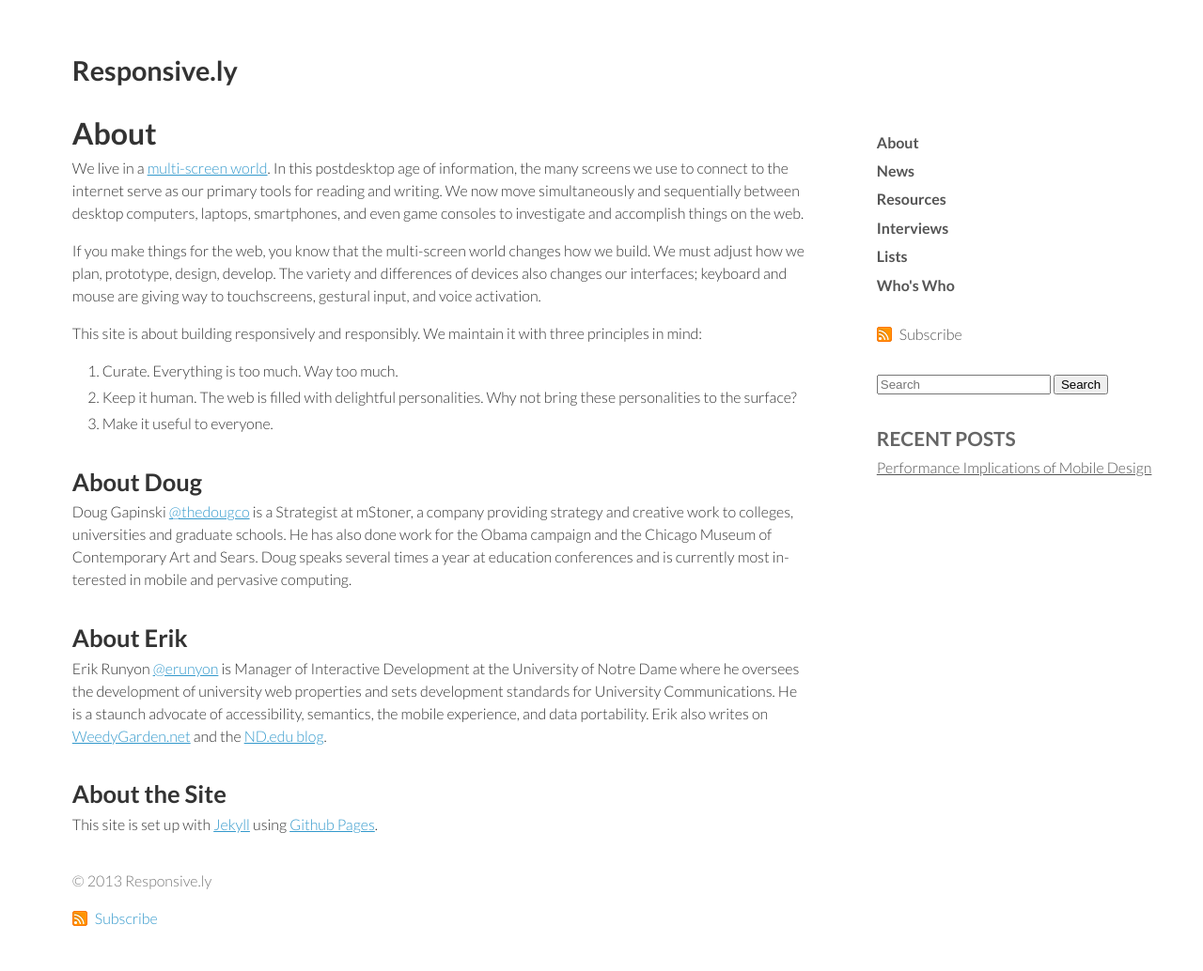
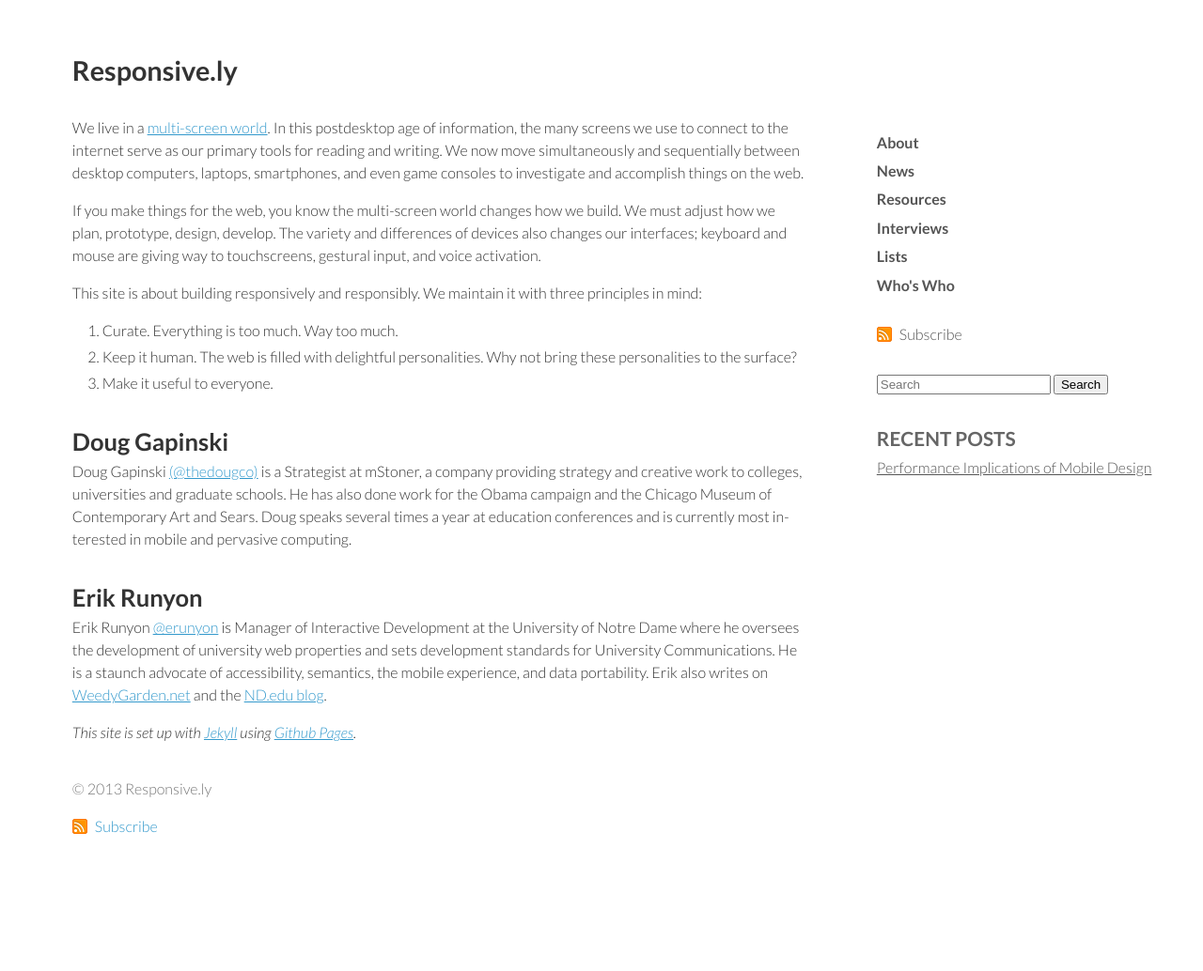
Before and after one commit to thedougco/responsive.ly, a Jekyll site: the page built from about/index.md, in a window 1280 px wide. Shown: the whole page at 94% size. Built offline with Jekyll 4.4.1, drawn with Linux system fonts in a browser that asks for light colours; nearby versions of some CDN libraries; Markdown is read by kramdown in place of the engine named in the settings; after the commit the page ends 936 px from its top, so only the background shows below that.

Commit message:
About page edits

```diff
--- a/about/index.md
+++ b/about/index.md
@@ -2,22 +2,19 @@
 title: About
 layout: default
 ---
-# About
-
 We live in a [multi-screen world](http://www.google.com/think/research-studies/the-new-multi-screen-world-study.html). In this postdesktop age of information, the many screens we use to connect to the internet serve as our primary tools for reading and writing. We now move simultaneously and sequentially between desktop computers, laptops, smartphones, and even game consoles to investigate and accomplish things on the web.
 
-If you make things for the web, you know that the multi-screen world changes how we build. We must adjust how we plan, prototype, design, develop. The variety and differences of devices also changes our interfaces; keyboard and mouse are giving way to touchscreens, gestural input, and voice activation.
+If you make things for the web, you know the multi-screen world changes how we build. We must adjust how we plan, prototype, design, develop. The variety and differences of devices also changes our interfaces; keyboard and mouse are giving way to touchscreens, gestural input, and voice activation.
 
 This site is about building responsively and responsibly. We maintain it with three principles in mind:
 1. Curate. Everything is too much. Way too much.
 2. Keep it human. The web is filled with delightful personalities. Why not bring these personalities to the surface?
 3. Make it useful to everyone.
 
-## About Doug
-Doug Gapinski [@thedougco](http://www.twitter.com/thedougco) is a Strategist at mStoner, a company providing strategy and creative work to colleges, universities and graduate schools. He has also done work for the Obama campaign and the Chicago Museum of Contemporary Art and Sears. Doug speaks several times a year at education conferences and is currently most interested in mobile and pervasive computing.
+## Doug Gapinski
+Doug Gapinski [(@thedougco)](http://www.twitter.com/thedougco) is a Strategist at mStoner, a company providing strategy and creative work to colleges, universities and graduate schools. He has also done work for the Obama campaign and the Chicago Museum of Contemporary Art and Sears. Doug speaks several times a year at education conferences and is currently most interested in mobile and pervasive computing.
 
-## About Erik
+## Erik Runyon
 Erik Runyon [@erunyon](http://www.twitter.com/erunyon) is Manager of Interactive Development at the University of Notre Dame where he oversees the development of university web properties and sets development standards for University Communications. He is a staunch advocate of accessibility, semantics, the mobile experience, and data portability. Erik also writes on [WeedyGarden.net](http://www.weedygarden.net/) and the [ND.edu blog](http://blogs.nd.edu/nddotedu/).
 
-## About the Site
-This site is set up with [Jekyll](https://github.com/mojombo/jekyll) using [Github Pages](http://pages.github.com/).
+*This site is set up with [Jekyll](https://github.com/mojombo/jekyll) using [Github Pages](http://pages.github.com/).*
```
